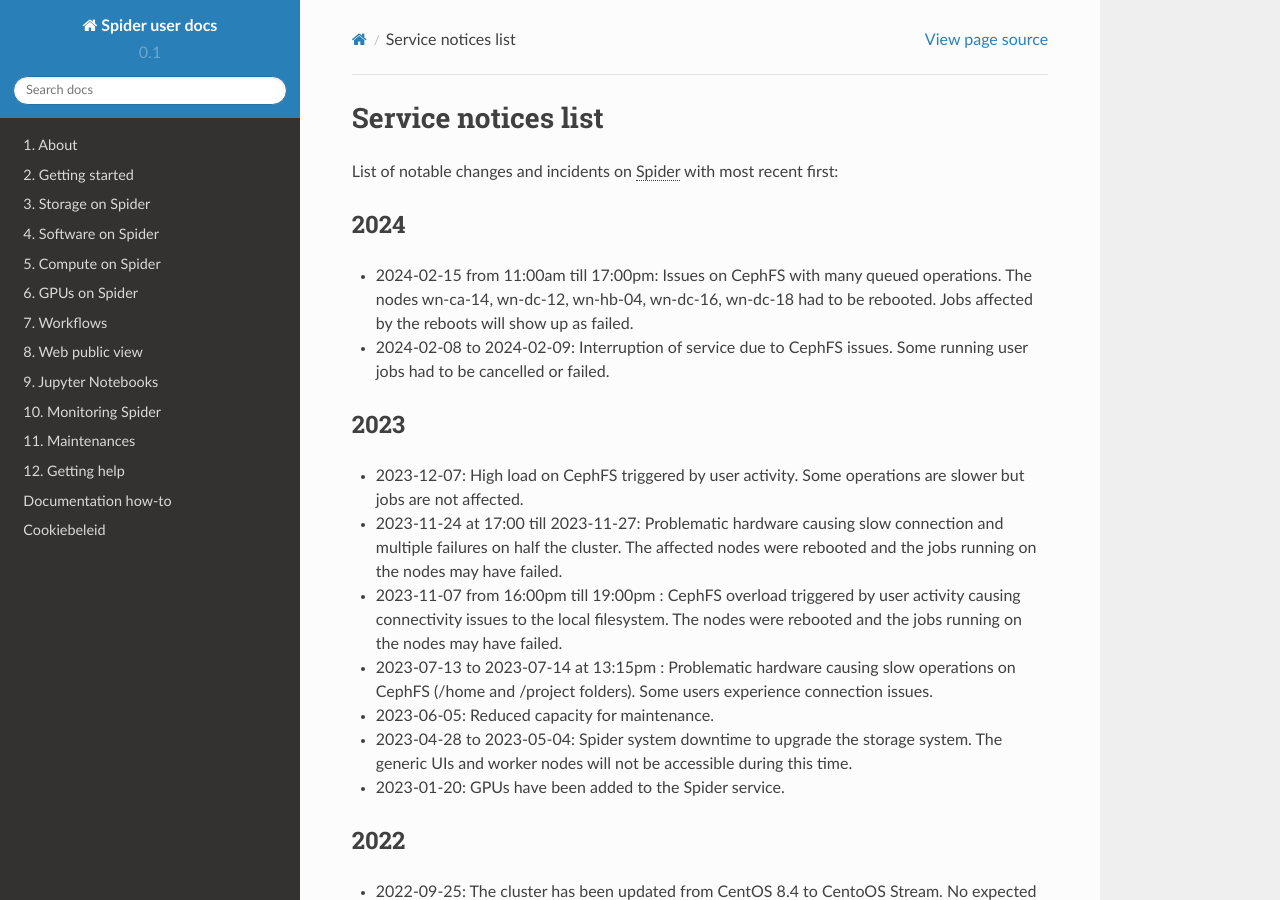
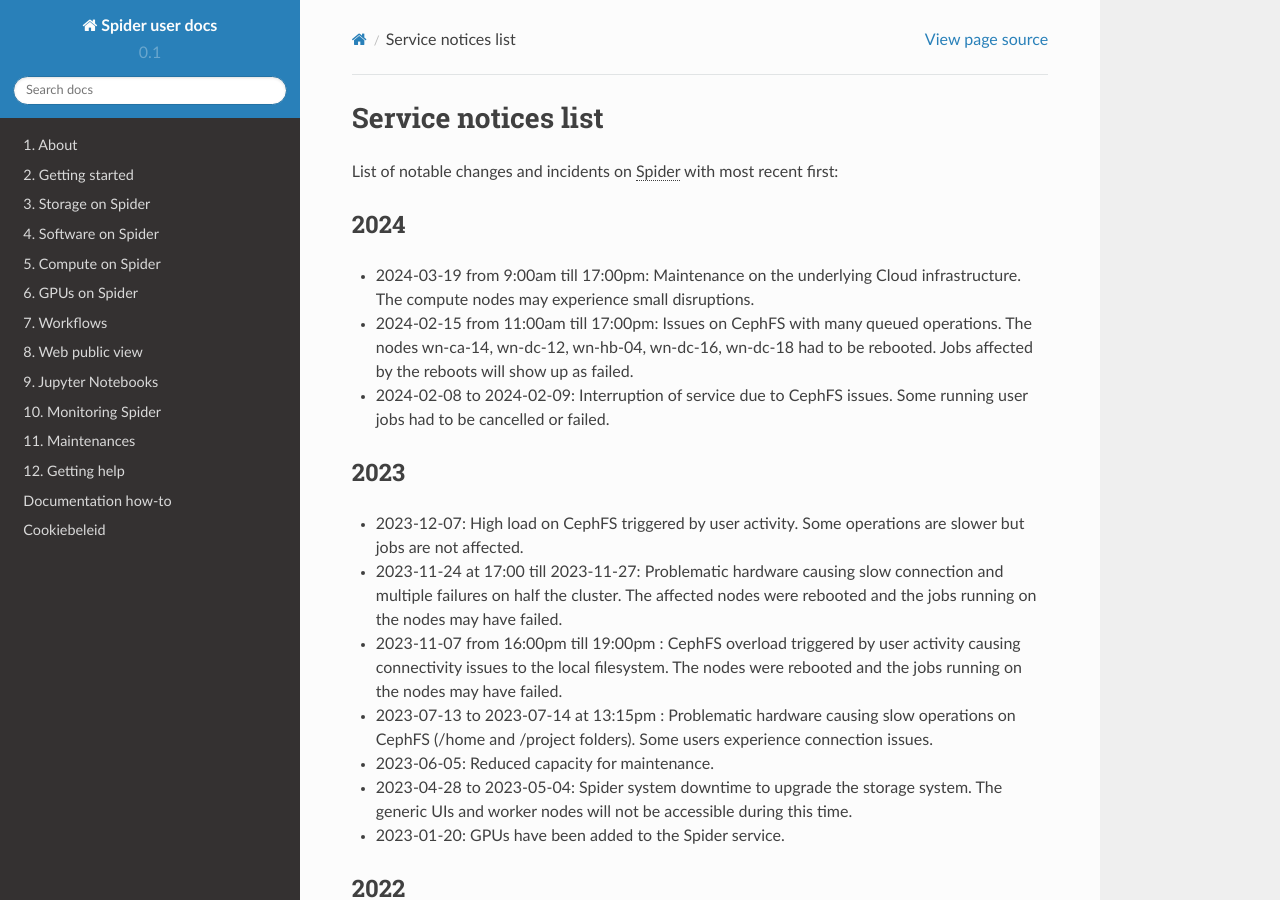
Before and after one commit to sara-nl/spiderdocs, a Sphinx documentation site: the page built from source/Pages/maintenance/service_notices_list.rst, in a window 1280 px wide and 900 px high. Built offline with Sphinx 7.4.7 and the Read the Docs theme 2.0.0, drawn with Linux system fonts in a browser that asks for light colours.

Commit message:
Update service_notices_list.rst

```diff
--- a/source/Pages/maintenance/service_notices_list.rst
+++ b/source/Pages/maintenance/service_notices_list.rst
@@ -10,6 +10,7 @@
 2024
 ==========
 
+* 2024-03-19 from 9:00am till 17:00pm: Maintenance on the underlying Cloud infrastructure. The compute nodes may experience small disruptions.
 * 2024-02-15 from 11:00am till 17:00pm: Issues on CephFS with many queued operations. The nodes wn-ca-14, wn-dc-12, wn-hb-04, wn-dc-16, wn-dc-18 had to be rebooted. Jobs affected by the reboots will show up as failed.
 * 2024-02-08 to 2024-02-09: Interruption of service due to CephFS issues. Some running user jobs had to be cancelled or failed.
 
```
